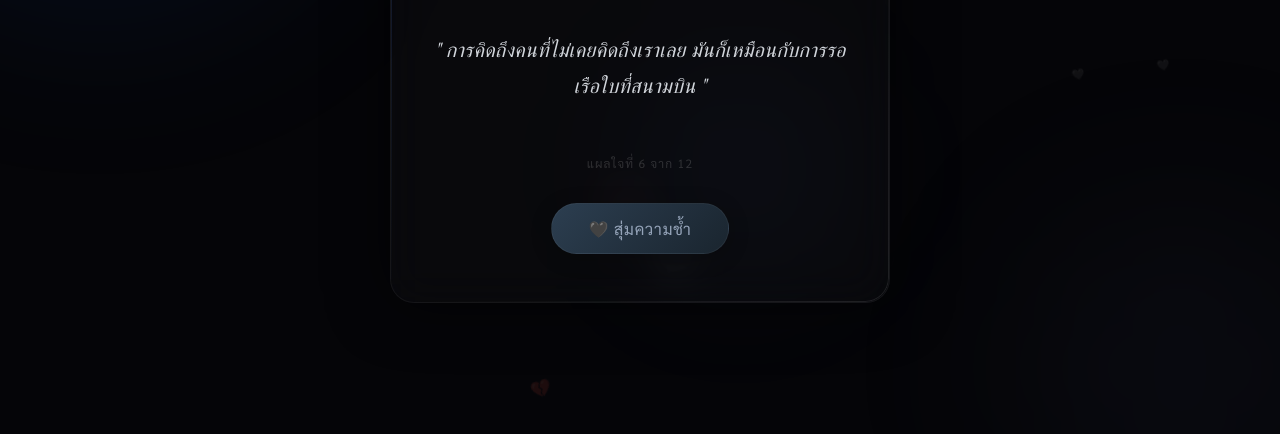
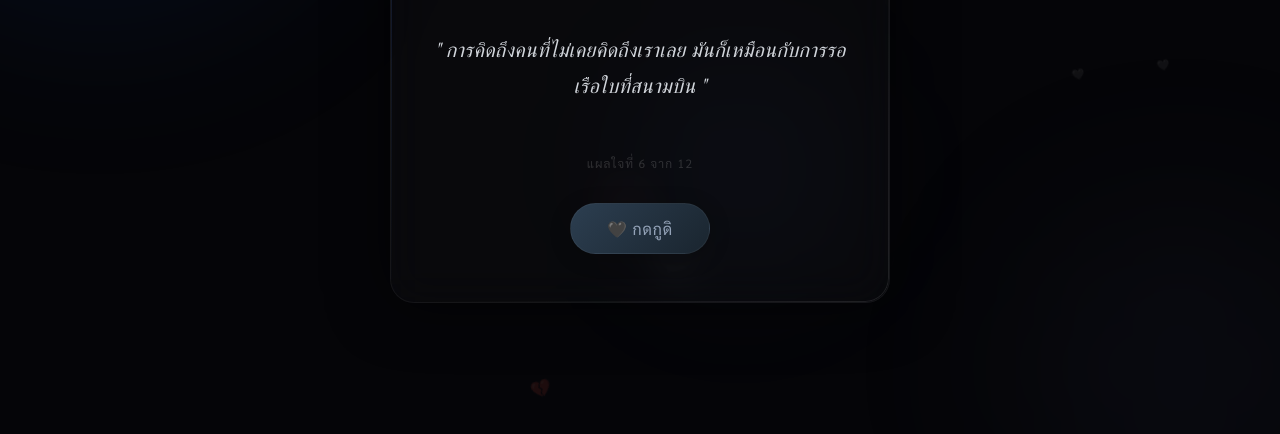
Before and after one commit to Lick15/frontend, a plain HTML site: page index.html in a window 1280 px wide. Shown: the part 332-766 px from the top of the page. Drawn offline with nearby package versions, Linux system fonts and the light colour scheme; a web font is replaced by a local one.

Commit message:
Update index.html

```diff
--- a/index.html
+++ b/index.html
@@ -206,7 +206,7 @@
       <p class="quote" id="quote"></p>
     </div>
     <p class="counter" id="counter"></p>
-    <button class="btn" onclick="newQuote()">🖤 สุ่มความช้ำ</button>
+    <button class="btn" onclick="newQuote()">🖤 กดกูดิ</button>
   </div>
 
   <script>
```
